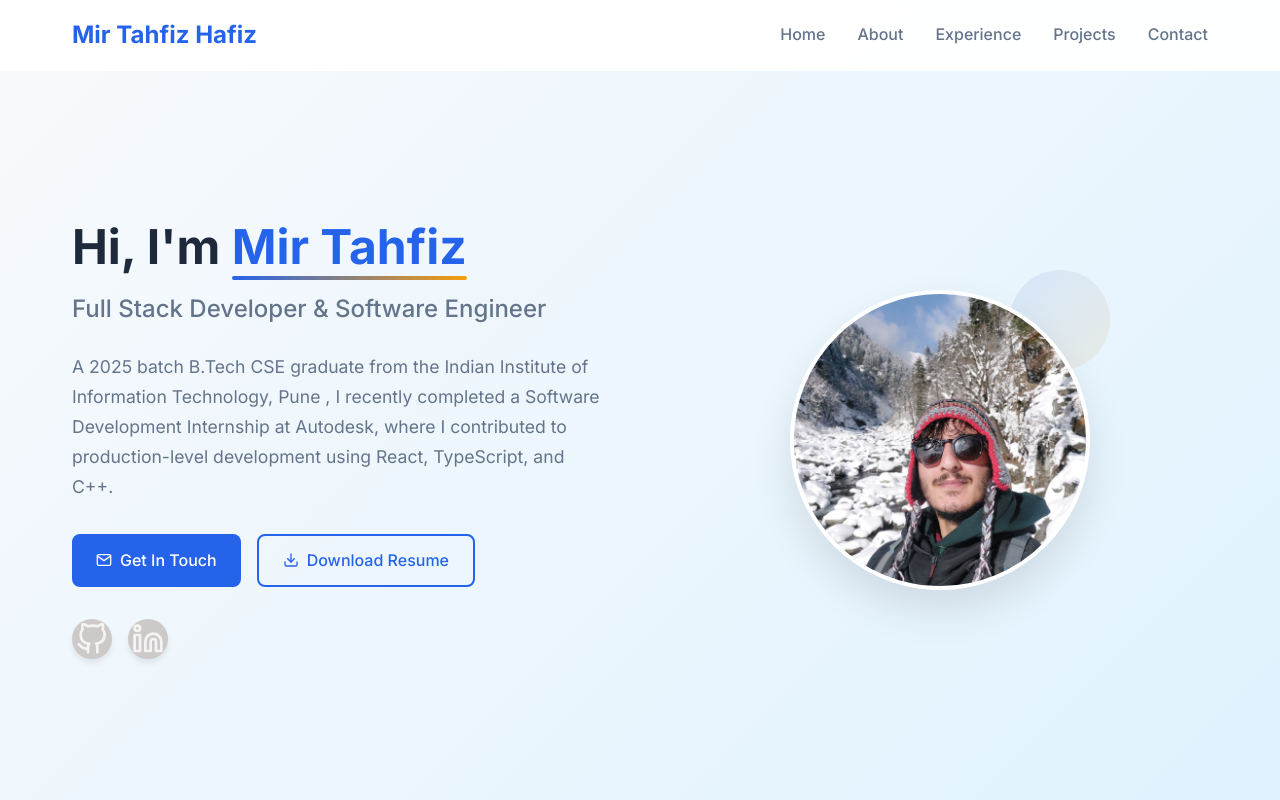
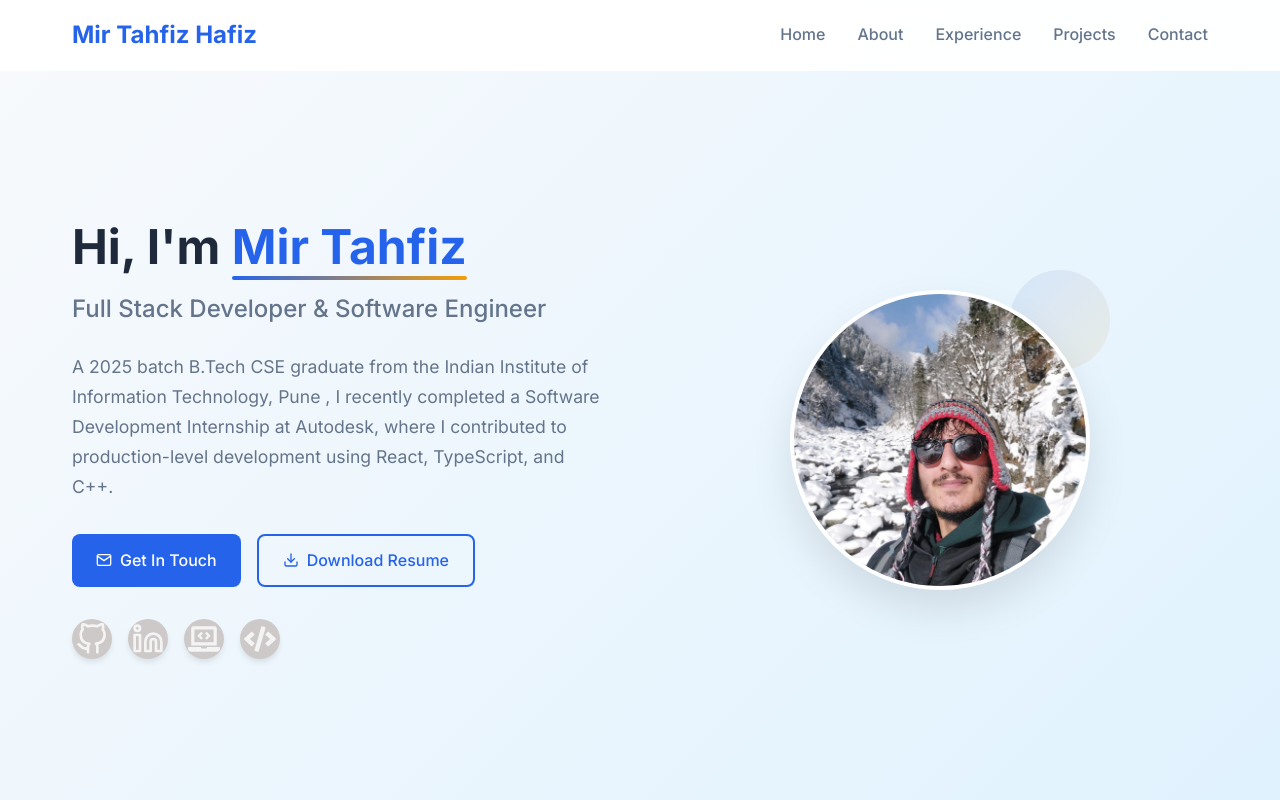
Before and after one commit to tahfizmir/portfolio-website, a React (Vite) app: page / in a window 1280 px wide. Shown: the top 800 px of the page. Built offline with nearby package versions, Linux system fonts and the light colour scheme.

Commit message:
added some functionality and additional links

```diff
--- a/src/components/Hero.tsx
+++ b/src/components/Hero.tsx
@@ -1,5 +1,6 @@
 import React from 'react';
 import { FiGithub, FiLinkedin, FiMail, FiDownload } from 'react-icons/fi';
+import { FaCode, FaLaptopCode } from 'react-icons/fa';
 import './Hero.css';
 
 const Hero: React.FC = () => {
@@ -31,22 +32,44 @@ const Hero: React.FC = () => {
 
             <div className="social-links fade-in">
               <a
-                href="https://github.com/yourusername"
+                href="https://github.com/tahfizmir"
                 target="_blank"
                 rel="noopener noreferrer"
                 className="social-link"
                 aria-label="GitHub"
+                title='GitHub'
               >
                 <FiGithub />
               </a>
               <a
-                href="https://linkedin.com/in/yourusername"
+                href="https://www.linkedin.com/in/tahfiz-mir-46364a239/"
                 target="_blank"
                 rel="noopener noreferrer"
                 className="social-link"
                 aria-label="LinkedIn"
+                title='LinkedIn'
               >
                 <FiLinkedin />
+              </a>
+                 <a
+                href="https://leetcode.com/u/tahfeezmir/"
+                target="_blank"
+                rel="noopener noreferrer"
+                className="social-link"
+                aria-label="Leetcode"
+                title='Leetcode'
+              >
+                <FaLaptopCode />
+              </a>
+                 <a
+                href="https://codeforces.com/profile/mirtahfiz"
+                target="_blank"
+                rel="noopener noreferrer"
+                className="social-link"
+                aria-label="Codeforces"
+                title='Codeforces'
+              >
+                <FaCode/>
               </a>
             </div>
           </div>
```
